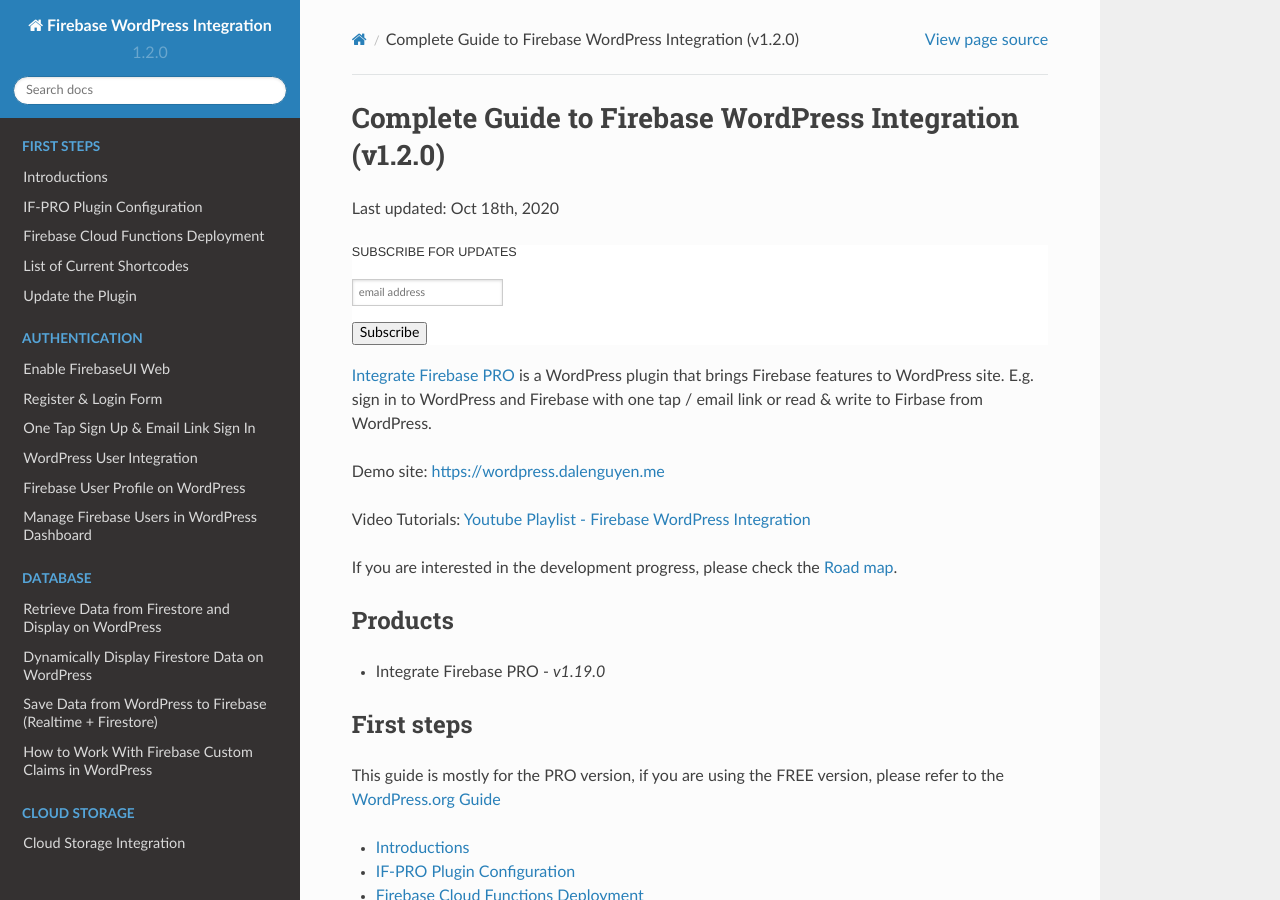
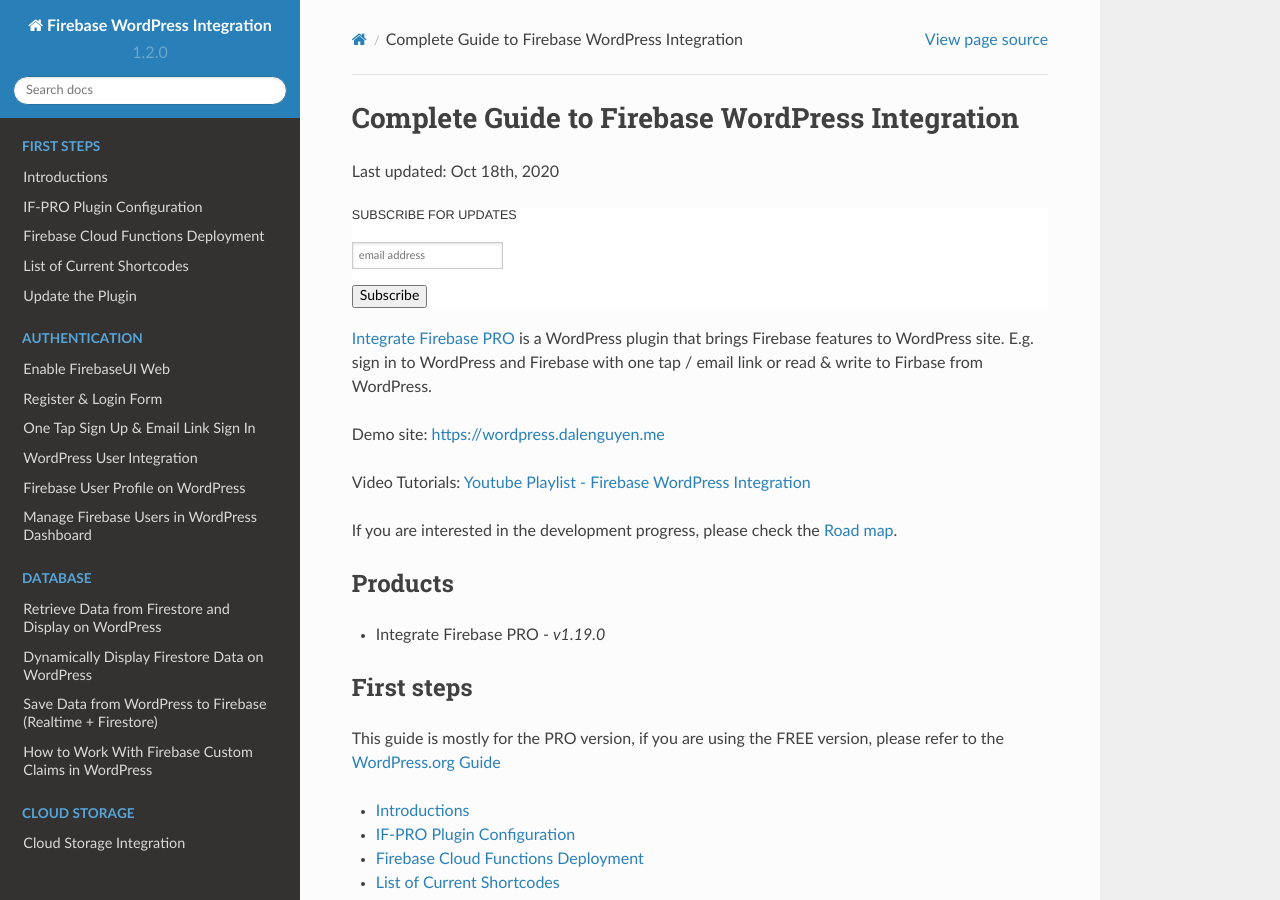
Before and after one commit to dalenguyen/firebase-wordpress-docs, a Sphinx documentation site: the page built from docs/index.rst, in a window 1280 px wide and 900 px high. Built offline with Sphinx 7.4.7 and the Read the Docs theme 2.0.0, drawn with Linux system fonts in a browser that asks for light colours; comment, search, counter and statistics services are not loaded.

Commit message:
Remove global version

```diff
--- a/docs/index.rst
+++ b/docs/index.rst
@@ -1,4 +1,4 @@
-Complete Guide to Firebase WordPress Integration (v1.2.0)
+Complete Guide to Firebase WordPress Integration
 ==========================================================
 
 .. meta::
```
